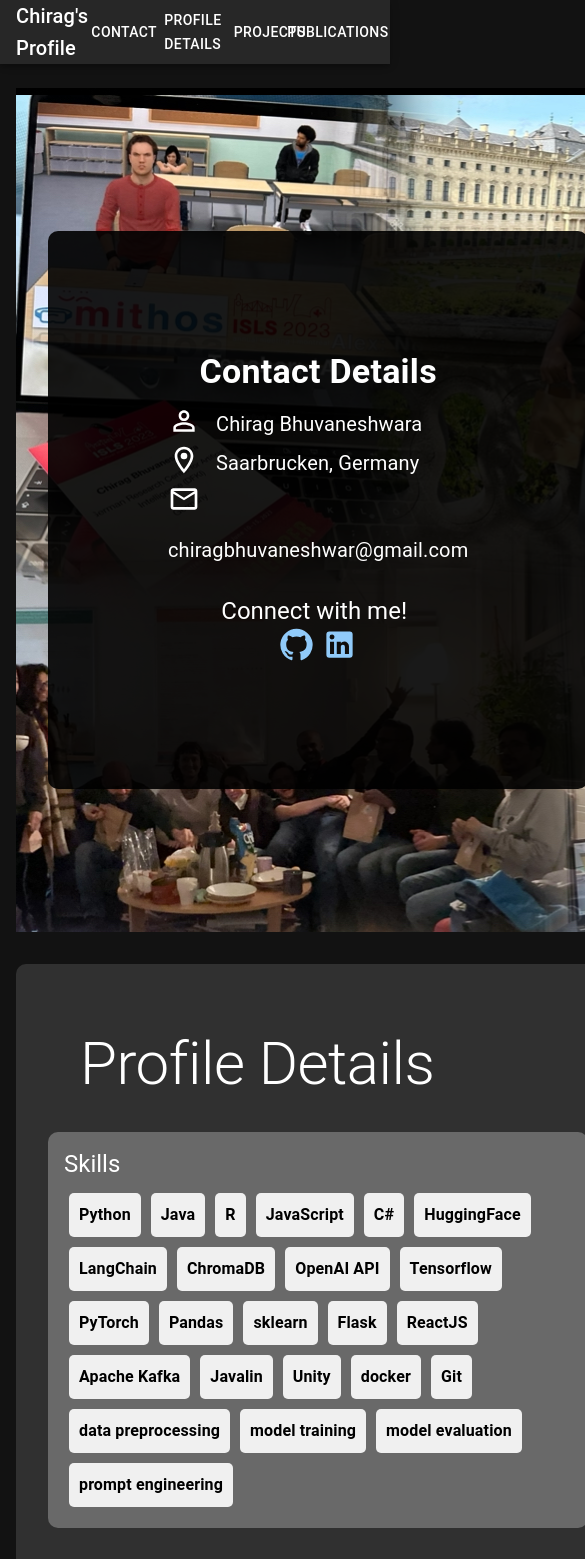
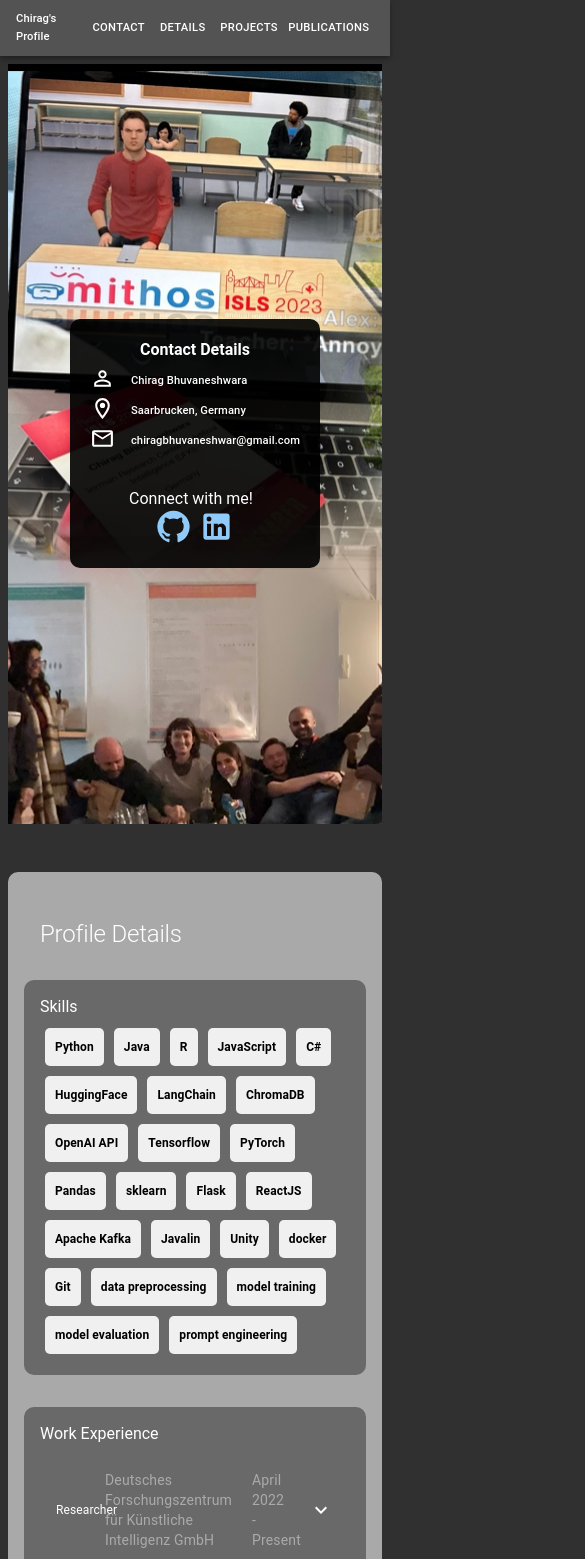
Before and after one commit to chiragbhuvaneshwara/resume, a React (Create React App) app: page / in a window 390 px wide. Shown: the top 1559 px of the page, 585 px wide, since content can reach past the window. Built offline with nearby package versions, Linux system fonts and the light colour scheme.

Commit message:
Added responsivity. Needs to be improved.

```diff
--- a/src/App.js
+++ b/src/App.js
@@ -16,14 +16,14 @@ import ProfileDetails from './components/ProfileDetails';
 import Projects from './components/Projects';
 import Button from '@mui/material/Button';
 import Publications from './components/Publications';
+import darkTheme from './components/Theme';
 
 
-
-const darkTheme = createTheme({
-  palette: {
-    mode: 'dark',
-  },
-});
+// const darkTheme = createTheme({
+//   palette: {
+//     mode: 'dark',
+//   },
+// });
 
 function App() {
   return (
@@ -37,15 +37,31 @@ function App() {
           <Typography variant="h6" component="div" sx={{ flexGrow: 1 }}>
             Chirag's Profile
           </Typography>
-          <Button color="inherit" href="#profileOverview">Contact</Button>
-          <Button color="inherit" href="#profileDetails">Profile Details</Button>
-          <Button color="inherit" href="#projects">Projects</Button>
-          <Button color="inherit" href="#publications">Publications</Button>
+          <Button color="inherit" href="#profileOverview" >
+            <Typography variant="button"
+            style={{fontSize: '0.7rem'}}
+            >Contact</Typography>
+          </Button>
+          <Button color="inherit" href="#profileDetails">
+            <Typography variant="button"
+             style={{fontSize: '0.7rem'}}
+            >Details</Typography>
+          </Button>
+          <Button color="inherit" href="#projects">
+            <Typography variant="button"
+             style={{fontSize: '0.7rem'}}
+            >Projects</Typography>
+          </Button>
+          <Button color="inherit" href="#publications">
+            <Typography variant="button"
+             style={{fontSize: '0.7rem'}}
+            >Publications</Typography>
+          </Button>
         </Toolbar>
       </AppBar>
-      <Toolbar /> {/* To add space so that content doesn't go under the fixed AppBar */}
+      <Toolbar />
 
-        <Container maxWidth="md" sx={{ marginTop: 4, marginBottom: 4 }}>
+        {/* <Container maxWidth="md" sx={{ marginTop: 4, marginBottom: 4 }}>
           <Grid container spacing={4}>
             <Grid item  xs={12} id="profileOverview">
               <ProfileOverview />
@@ -60,7 +76,25 @@ function App() {
               <Publications />
             </Grid>
           </Grid>
-        </Container>
+        </Container> */}
+
+      <Box sx={{width: '100%' }}>
+        <Grid container spacing={4}>
+          <Grid item xs={12} id="profileOverview">
+            <ProfileOverview />
+          </Grid>
+          <Grid item xs={12} id="profileDetails">
+            <ProfileDetails/>
+          </Grid>
+          <Grid item xs={12} id="projects">
+            <Projects />
+          </Grid>
+          <Grid item xs={12} id="publications">
+            <Publications />
+          </Grid>
+        </Grid>
+      </Box>
+
       </div>
     </ThemeProvider>
   );
--- a/src/components/ProfileDetails.js
+++ b/src/components/ProfileDetails.js
@@ -58,26 +58,30 @@ const educationEntries = [
     startDate: "August 2013",
     endDate: "May 2017",
     activities: [
-      { name: "•	Relevant coursework: Artificial Neural Networks, Data Strucutures and Algorithms, Information Theory and Coding, Digital Signal Processing, Digital Communication", subActivities: [] },
+      { name: "Relevant coursework: Artificial Neural Networks, Data Strucutures and Algorithms, Information Theory and Coding, Digital Signal Processing, Digital Communication", subActivities: [] },
     ]
   },
 ];
 
 function ProfileDetails() {
   return (
+  <div>
     <Box sx={{
       justifyContent: 'left',
       alignItems: 'left',
       textAlign: 'left',
-      padding:4, marginBottom: 4, backgroundColor: "#303030", borderRadius: "10px",
-      minWidth: "95vw",
+      backgroundColor: "#A9A9A9", borderRadius: "10px",
+      minWidth: "90vw",
+      margin: "0.5rem",
+      paddingBottom: "1rem",
+      paddingTop: "1rem"
     }}>
       < Typography sx={{ margin: 4}} variant="h2" >Profile Details</Typography>
-      <Box sx={{ padding:2, marginBottom: 4, backgroundColor: "dimgray", borderRadius: "10px",}}>
+      <Box sx={{ margin: 2, padding:2, marginBottom: 4, backgroundColor: "dimgray", borderRadius: "10px",}}>
         <Typography variant="h5" gutterBottom>Skills</Typography>
           <Skills/>
       </Box>
-      <Box sx={{ padding:2, marginBottom: 4, backgroundColor: "dimgray", borderRadius: "10px", }}>
+      <Box sx={{ margin: 2, padding:2, marginBottom: 4, backgroundColor: "dimgray", borderRadius: "10px", }}>
         <Typography variant="h5" gutterBottom>Work Experience</Typography>
         <List>
           {jobEntries.map((job, index) => (
@@ -97,7 +101,7 @@ function ProfileDetails() {
           ))}
         </List>
       </Box>
-      <Box sx={{ padding:2, marginBottom: 4, backgroundColor: "dimgray", borderRadius: "10px", }}>
+      <Box sx={{ margin: 2, padding:2, marginBottom: 4, backgroundColor: "dimgray", borderRadius: "10px", }}>
         <Typography variant="h5" gutterBottom>Education</Typography>
         <List>
         {educationEntries.map((edu, index) => (
@@ -119,6 +123,7 @@ function ProfileDetails() {
       </Box>
 
     </Box>
+  </div>
   );
 }
 
--- a/src/components/ProfileOverview.js
+++ b/src/components/ProfileOverview.js
@@ -12,9 +12,9 @@ function ProfileOverview() {
     <Box
       sx={{
         backgroundImage: `url(${process.env.PUBLIC_URL}/background-image.jpg)`,
-        minHeight: '100vh',
-        minWidth: "100vw",
-        padding: 4,
+        minHeight: '90vh',
+        minWidth: "90vw",
+        margin: 1,
         display: 'flex',
         flexDirection: 'column',
         justifyContent: 'center',
@@ -26,37 +26,37 @@ function ProfileOverview() {
     >
 
 
-    <Box sx={{ backgroundColor: 'rgba(0, 0, 0, 0.9)', padding: '120px', borderRadius: '10px' }}>
-      <Typography variant="h4" gutterBottom sx={{ color: 'white', fontWeight: 'bold' }}>
+    <Box sx={{ backgroundColor: 'rgba(0, 0, 0, 0.9)', padding: '5vw', borderRadius: '10px' }}>
+      <Typography variant="h5" gutterBottom sx={{ color: 'white', fontWeight: 'bold' }}>
         Contact Details
       </Typography>
       <Box sx={{ color: 'white', fontWeight: 'bold' }}>
         <Grid container spacing={2} alignItems="center">
           <Grid item>
-            <PersonOutline sx={{ fontSize: 32 }} />
+            <PersonOutline sx={{ fontSize: 25 }} />
           </Grid>
           <Grid item>
-            <Typography variant="h4" sx={{ fontSize: 20 }}>
+            <Typography variant="h6">
               Chirag Bhuvaneshwara
             </Typography>
           </Grid>
         </Grid>
         <Grid container spacing={2} alignItems="center">
           <Grid item>
-            <LocationOnOutlined sx={{ fontSize: 32 }} />
+            <LocationOnOutlined sx={{ fontSize: 25 }}/>
           </Grid>
           <Grid item>
-            <Typography variant="h4" sx={{ fontSize: 20 }}>
+            <Typography variant="h6" >
               Saarbrucken, Germany
             </Typography>
           </Grid>
         </Grid>
         <Grid container spacing={2} alignItems="center">
           <Grid item>
-            <EmailOutlined sx={{ fontSize: 32 }} />
+            <EmailOutlined sx={{ fontSize: 25 }}/>
           </Grid>
           <Grid item>
-            <Typography variant="h4" sx={{ fontSize: 20 }}>
+            <Typography variant="h6">
               chiragbhuvaneshwar@gmail.com
             </Typography>
           </Grid>
--- a/src/components/Projects.js
+++ b/src/components/Projects.js
@@ -118,9 +118,11 @@ function Projects() {
         textAlign: 'left',
         padding: 4,
         marginBottom: 4,
-        backgroundColor: "#303030",
-        borderRadius: "10px",
-        width: "95vw",
+        backgroundColor: "#A9A9A9", borderRadius: "10px",
+        minWidth: "90vw",
+        margin: "0.5rem",
+        paddingBottom: "2rem",
+        paddingTop: "1rem"
       }}
     >
       <Typography sx={{ margin: 4 }} variant="h2">Projects</Typography>
--- a/src/components/Publications.js
+++ b/src/components/Publications.js
@@ -52,7 +52,13 @@ function Publications() {
   const sortedPublications = [...publicationsList].sort((a, b) => parseInt(b.year) - parseInt(a.year));
 
   return (
-    <Box sx={{ marginTop: 4, width: "95vw", }}>
+    <Box sx={{ marginTop: 4, width: "95vw",
+    minWidth: "90vw",
+    margin: "0.5rem",
+    paddingBottom: "1rem",
+    paddingTop: "1rem",
+    marginLeft: "0.5rem"
+    }}>
       <Typography sx={{ margin: 4}} variant="h2">Publications</Typography>
       <List>
         {sortedPublications.map((publication, index) => (
--- /dev/null
+++ b/src/components/Theme.js
@@ -0,0 +1,86 @@
+import { createTheme } from '@mui/material/styles';
+
+const darkTheme = createTheme({
+  palette: {
+    mode: 'dark',
+    background: {
+      default: '#303030',
+      paper: '#424242',
+    },
+    text: {
+      primary: '#ffffff',
+      secondary: '#aaaaaa',
+    },
+  },
+  typography: {
+    button: {
+      '@media (max-width:600px)': {
+        fontSize: '0.75rem',
+      },
+      '@media (min-width:600px)': {
+        fontSize: '0.875rem',
+      },
+    },
+    h2: {
+      '@media (max-width:600px)': {
+        fontSize: '1.5rem',
+      },
+      '@media (min-width:600px)': {
+        fontSize: '3rem',
+      },
+    },
+    h4: {
+      '@media (max-width:600px)': {
+        fontSize: '1.2rem',
+      },
+      '@media (min-width:600px)': {
+        fontSize: '2.125rem',
+      },
+    },
+    h5: {
+      '@media (max-width:600px)': {
+        fontSize: '1rem',
+      },
+      '@media (min-width:600px)': {
+        fontSize: '1.5rem',
+      },
+    },
+    h6: {
+      '@media (max-width:600px)': {
+        fontSize: '0.7rem',
+      },
+      '@media (min-width:600px)': {
+        fontSize: '1.25rem',
+      },
+    },
+    body1: {
+      '@media (max-width:600px)': {
+        fontSize: '0.75rem',
+      },
+      '@media (min-width:600px)': {
+        fontSize: '1rem',
+      },
+    },
+  },
+  button: {
+    fontSize: '0.7rem',
+    '@media (max-width:600px)': {
+      fontSize: '0.5rem',
+    },
+    '@media (min-width:600px)': {
+      fontSize: '1.25rem',
+    },
+  },
+  components: {
+    // MuiCssBaseline: {
+    //   styleOverrides: {
+    //     body: {
+    //       margin: 0,
+    //       padding: 0,
+    //     },
+    //   },
+    // },
+  },
+});
+
+export default darkTheme;
```
